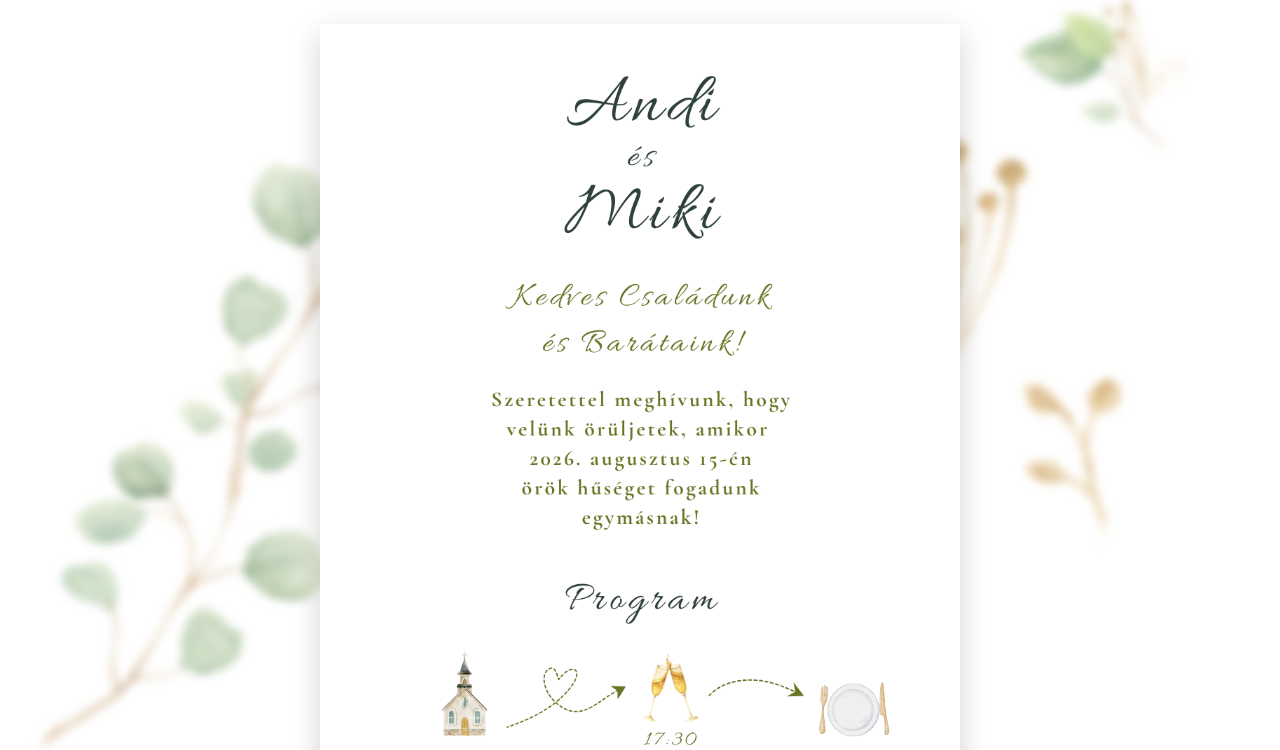
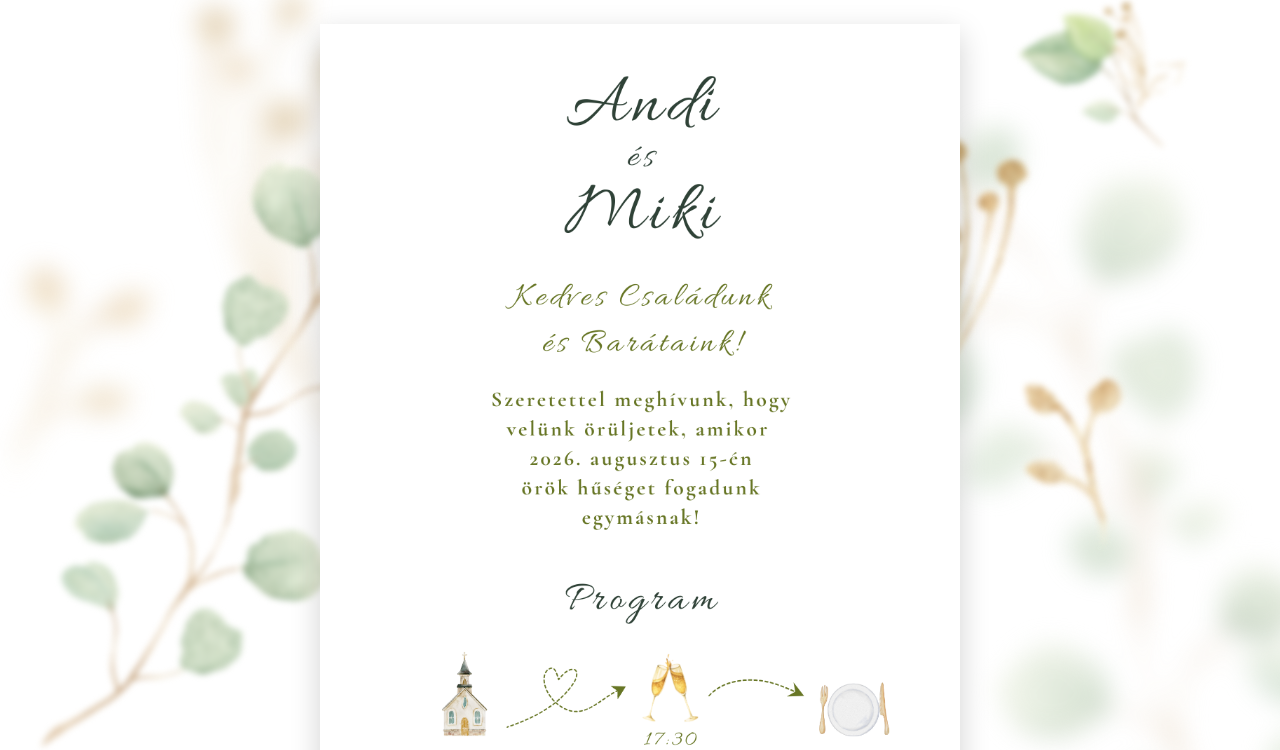
Before and after one commit to peterszarvas94/andimiki, a plain HTML site: page index.html in a window 1280 px wide. Shown: the top 750 px of the page. Drawn offline with Linux system fonts and the light colour scheme.

Commit message:
refine invite image layout and layered background

```diff
--- a/index.html
+++ b/index.html
@@ -14,15 +14,33 @@
         place-items: start center;
         padding: 1.5rem 0;
         box-sizing: border-box;
-      }
 
-      body::before {
-        content: "";
-        position: fixed;
-        inset: 0;
-        background: url("background.png") center / cover no-repeat;
-        filter: blur(5px);
-        z-index: -1;
+        &::before {
+          content: "";
+          position: fixed;
+          inset: 0;
+          background: url("background.png") center / cover no-repeat;
+          filter: blur(10px);
+          transform: scale(1.3) scaleX(-1) rotate(350deg);
+          opacity: 0.55;
+          z-index: -2;
+        }
+
+        &::after {
+          content: "";
+          position: fixed;
+          inset: 0;
+          background: url("background.png") center / cover no-repeat;
+          filter: blur(3px);
+          /* opacity: 0.75; */
+          z-index: -1;
+        }
+
+        @media (max-width: 640px) {
+          & {
+            padding: 0;
+          }
+        }
       }
 
       img {
@@ -34,12 +52,6 @@
         position: relative;
         z-index: 1;
       }
-
-      @media (max-width: 640px) {
-        body {
-          padding: 0;
-        }
-      }
     </style>
   </head>
   <body>
```
